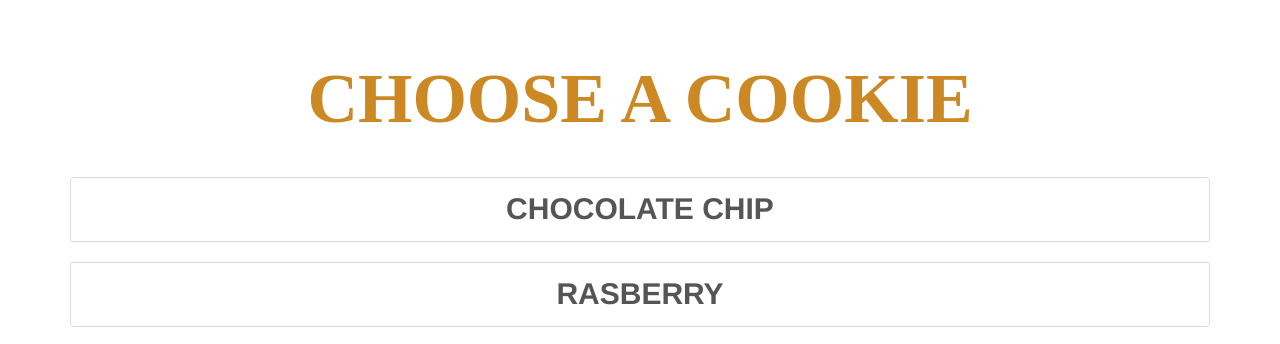
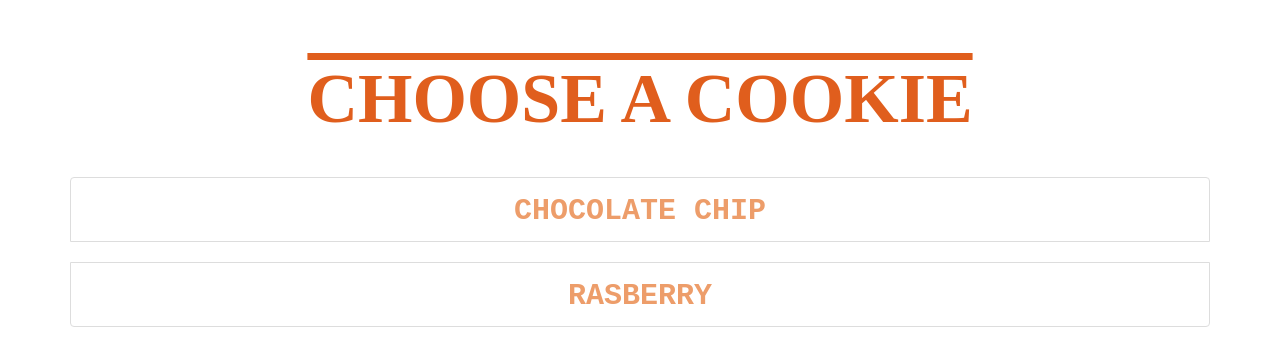
Before and after one commit to jamalss/cookie-receipe, a plain HTML site: page index.html in a window 1280 px wide. Shown: the top 344 px of the page. Drawn offline with Linux system fonts and the light colour scheme; grey boxes are pictures that could not be loaded.

Commit message:
add own personal css and some bootstrap styles to files

```diff
--- a/css/styles.css
+++ b/css/styles.css
@@ -36,3 +36,7 @@ img {
   font-size: 3rem;
 
 }
+
+a{
+  color: red;
+}
--- a/css/styles1.css
+++ b/css/styles1.css
@@ -1,14 +1,15 @@
 
 h1 {
-  color: rgb(204, 136, 35);
+  color: rgb(224, 94, 29);
   margin: 4rem;
   font-size: 7rem;
   font-weight: bold;
   font-family: serif;
+  text-decoration: overline;
 }
 
 p.body {
-  color: rgb(237, 222, 158);
+  color: rgb(224, 139, 77);
   font-style: italic;
   font-size: 2rem;
 }
@@ -28,7 +29,7 @@ img {
 
 
 [class*=text-danger] {
-  line-height: 3rem;
+
 }
 
 [class*=block] {
@@ -37,3 +38,9 @@ img {
   font-size: 3rem;
 
 }
+
+span {
+  color: rgb(237, 157, 106);
+  font-family: monospace;
+  line-height: 3rem;
+}
--- a/index.html
+++ b/index.html
@@ -13,10 +13,10 @@
     <div class="container text-center center-block text-primary">
       <h1>CHOOSE A COOKIE</h1>
       <div class="list-group">
-        <a href="index01.html" class="list-group-item center-block">CHOCOLATE CHIP</a>
-        <a href="index2.html" class="list-group-item center-block">RASBERRY</a>
+        <a href="choc.html" class="list-group-item center-block"><span>CHOCOLATE CHIP</span></a>
+        <a href="ras.html" class="list-group-item center-block"><span>RASBERRY</span></a>
       </div>
-      <img class="img-responsive" src="img/OJ9E0S0.jpg" alt="image of hands cookie cutter and some cookie dough">
+      <img class="img-responsive" src="img/OJ9E0S0.jpg" alt="Image of hands holding heart shaped cookie cut using cookie cutter and also some cookie dough on a table with a roller next to it">
       <strong>Image</strong> <a href='http://www.freepik.com/free-photo/mass-of-heart-cookies_1018784.htm'>Designed by Freepik
       </a>
     </div>
```
